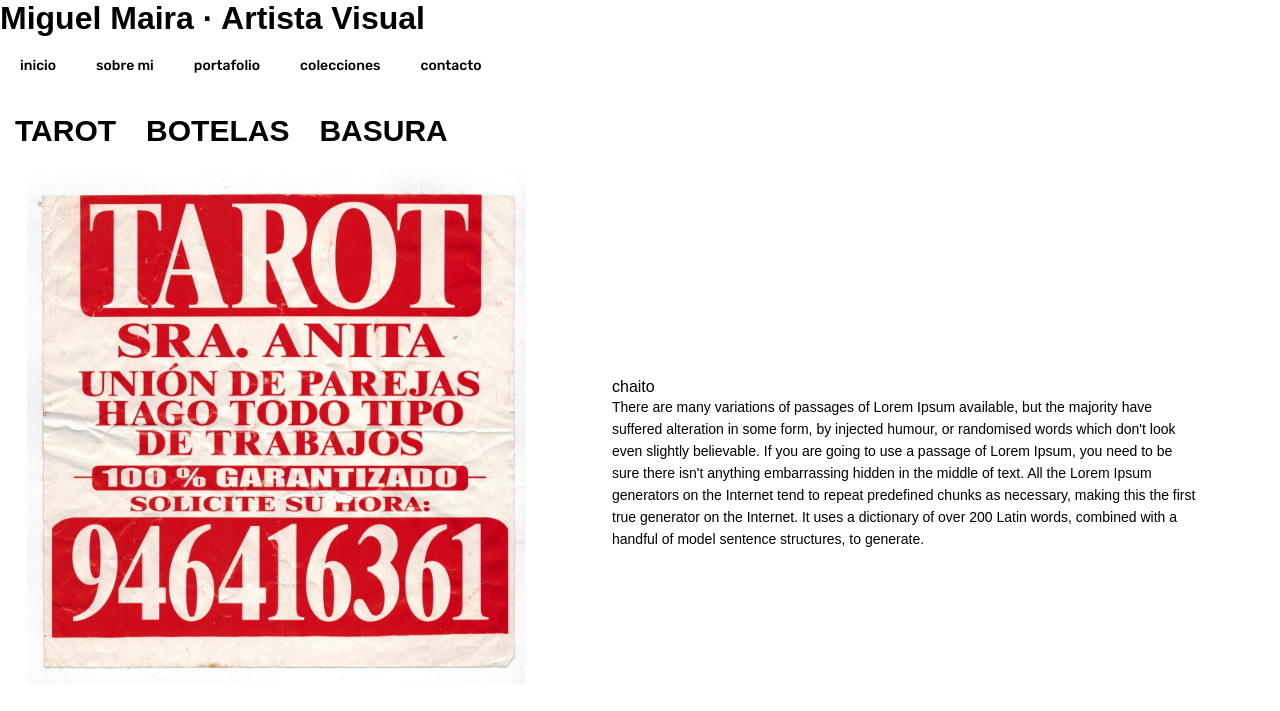
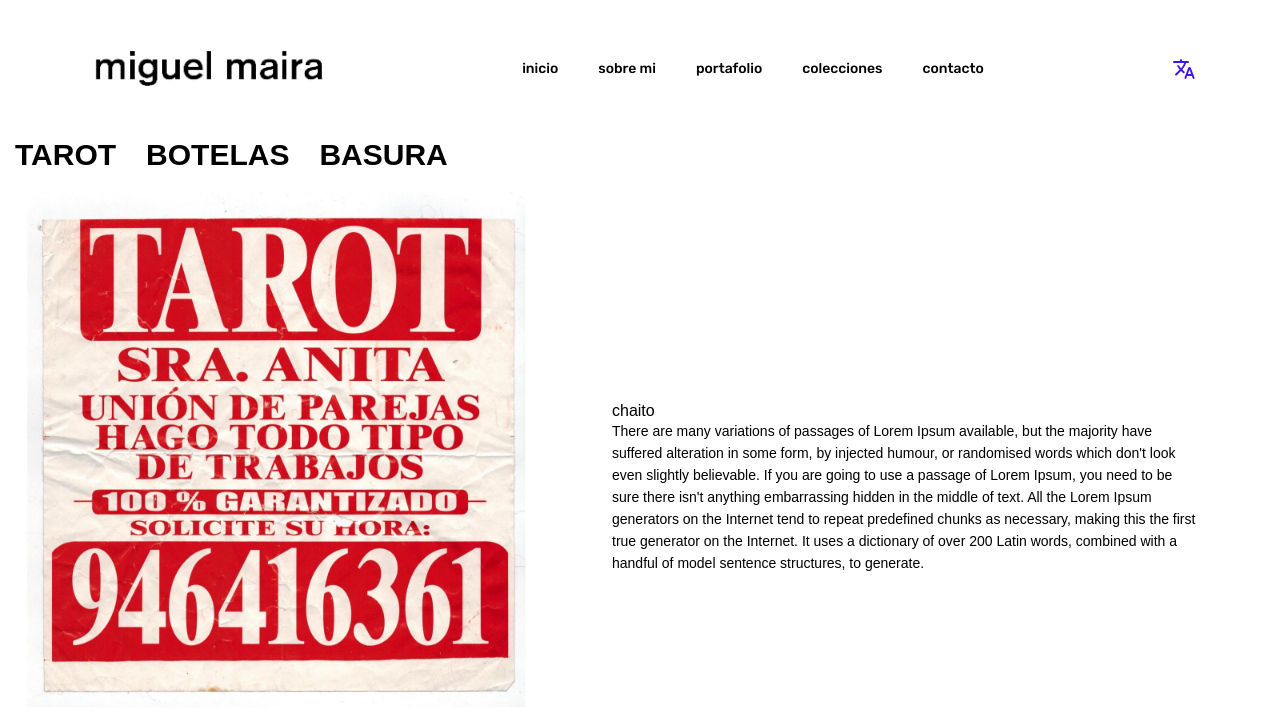
Before and after one commit to CamilaMaira/CoderHouse-Proyecto, a plain HTML site: page pages/collections.html in a window 1280 px wide. Shown: the top 711 px of the page. Drawn offline with Linux system fonts and the light colour scheme.

Commit message:
same navbar and adding google icons

```diff
--- a/pages/collections.html
+++ b/pages/collections.html
@@ -9,6 +9,7 @@
   <link rel="preconnect" href="https://fonts.googleapis.com">
   <link rel="preconnect" href="https://fonts.gstatic.com" crossorigin>
   <link href="https://fonts.googleapis.com/css2?family=Rubik:wght@300;400;500&display=swap" rel="stylesheet">
+  <link href="https://fonts.googleapis.com/icon?family=Material+Icons+Round" rel="stylesheet">
 
   <title>MM · AV</title>
   <link rel="shortcut icon" href="../assets/img/favicon.png">
@@ -17,19 +18,28 @@
 </head>
 
 <body>
-  <header>
-    <h1 class="main-title">Miguel Maira · Artista Visual</h1>
-
-    <nav>
+  <header class="container-header">
+    <nav class="container-nav">
+      <div class="logo">
+        <a href="index.html"></a><img src="../assets/img/logo.jpg" alt="Logo Miguel Maira" href="#"></a>
+      </div>
       <ul class="main-menu">
         <li><a href="../index.html">inicio</a></li>
         <li><a href="../pages/aboutme.html">sobre mi</a></li>
         <li><a href="../pages/portafolio.html">portafolio</a></li>
         <li><a href="collections.html">colecciones</a></li>
         <li><a href="../pages/contact.html">contacto</a></li>
-     </ul>
+      </ul>
+      <div class="translate-icon">
+        <span class="material-icons-round md-24">translate</span>
+      </div>
+      <div class="menu-bar">
+        <span class="material-icons-round">menu</span>
+      </div>
     </nav>
   </header>
+
+
 
   <main class="main-content-collections">
     <article class="titles">
```
Also changed, not shown: index.html (+0 -1 lines), pages/aboutme.html (+13 -5 lines), pages/portafolio.html (+13 -5 lines).
